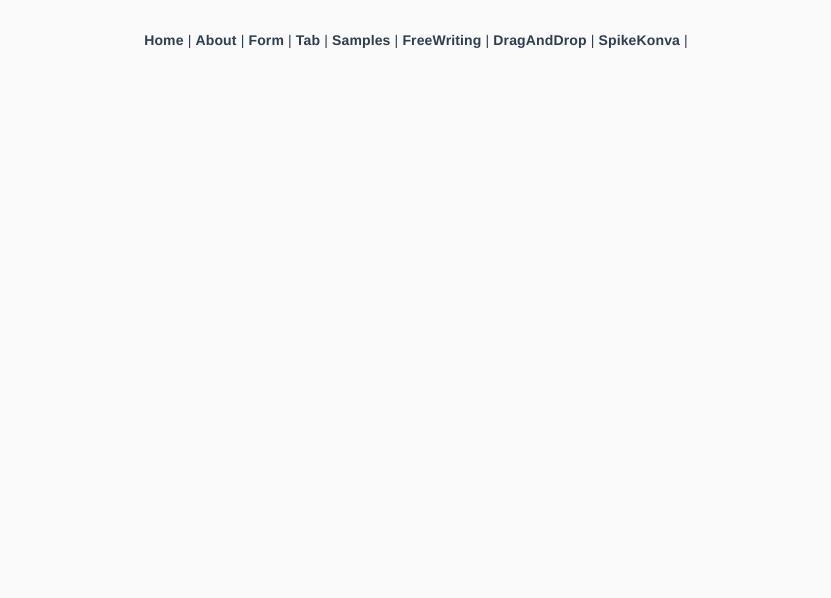
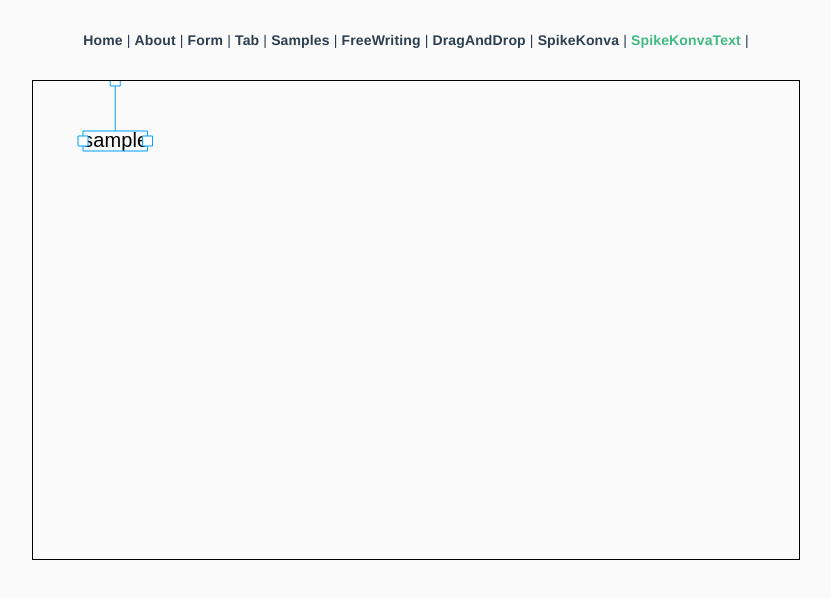
Before and after one commit to G-Shino/spike-vue-js, a Vue app: page /spike-konva-text in a window 1280 px wide. Shown: the top 598 px of the page, without its empty margins (224-1055 px from the left). Built offline with nearby package versions, Linux system fonts and the light colour scheme.

Commit message:
add text konva

```diff
--- a/src/App.vue
+++ b/src/App.vue
@@ -9,6 +9,7 @@
       <router-link to="/freewriting">FreeWriting</router-link> |
       <router-link to="/drag-and-drop">DragAndDrop</router-link> |
       <router-link to="/spike-konva">SpikeKonva</router-link> |
+      <router-link to="/spike-konva-text">SpikeKonvaText</router-link> |
     </div>
     <router-view />
   </div>
--- a/src/components/DragCubesKonva.vue
+++ b/src/components/DragCubesKonva.vue
@@ -30,6 +30,7 @@ export default {
       fill: "#f98289",
       stroke: "#491022",
       strokeWidth: 4,
+      draggable: true,
       // shadowBlur: 10,
       cornerRadius: [10, 10, 10, 10]
     });
--- /dev/null
+++ b/src/components/TextInput.vue
@@ -0,0 +1,127 @@
+<template>
+  <div id="wrapper">
+    <div ref="container" id="container"></div>
+    <div v-if="flagModal">
+      <textarea
+        id="text"
+        v-on:input="handleTextArea($event)"
+        v-bind:value="message"
+      ></textarea>
+      <button v-on:click="handleOutsideCanvasClick">OK</button>
+    </div>
+  </div>
+</template>
+<script>
+import Konva from "konva";
+export default {
+  data: function() {
+    return {
+      height: window.innerHeight,
+      stage: null,
+      canvas: null,
+      context: null,
+      layer: null,
+      flagModal: false,
+      message: "sample"
+    };
+  },
+  methods: {
+    handleTextArea: function(event) {
+      console.log("hi");
+      this.message = event.target.value;
+      this.textNode.text(event.target.value);
+      this.layer.draw();
+    },
+    handleOutsideCanvasClick: function() {
+      this.flagModal = false;
+    }
+  },
+  mounted: function() {
+    const container = this.$refs.container;
+    this.stage = new Konva.Stage({
+      container,
+      width: container.clientWidth,
+      height: container.clientHeight
+    });
+    this.layer = new Konva.Layer();
+    this.stage.add(this.layer);
+
+    const textNode = new Konva.Text({
+      text: this.message,
+      x: 50,
+      y: 50,
+      fontSize: 20,
+      draggable: true
+    });
+
+    textNode.on("dblclick", () => {
+      this.flagModal = true;
+
+      // const textPosition = textNode.getAbsolutePosition();
+      // const stageBox = this.stage.container().getBoundingClientRect();
+      // console.log(stageBox);
+
+      // const areaPosition = {
+      //   x: stageBox.left,
+      //   y: stageBox.top
+      // };
+
+      // const textarea = document.createElement("textarea");
+      // document.body.appendChild(textarea);
+
+      // textarea.value = textNode.text();
+      // textarea.style.position = "absolute";
+      // textarea.style.top = `${areaPosition.x}px`;
+      // textarea.style.left = `${areaPosition.y}px`;
+      // textarea.style.width = textNode.width();
+
+      // textarea.focus();
+
+      // textarea.addEventListener("keydown", e => {
+      //   if (e.keyCode === 13) {
+      //     textNode.text(textarea.value);
+      //     this.layer.draw();
+      //     document.body.removeChild(textarea);
+      //   }
+      // });
+    });
+    this.textNode = textNode;
+    this.layer.add(textNode);
+
+    const tr = new Konva.Transformer({
+      node: textNode,
+      enabledAnchors: ["middle-left", "middle-right"],
+      // set minimum width of text
+      boundBoxFunc: function(oldBox, newBox) {
+        newBox.width = Math.max(30, newBox.width);
+        return newBox;
+      }
+    });
+
+    textNode.on("transform", function() {
+      // reset scale, so only with is changing by transformer
+      textNode.setAttrs({
+        width: textNode.width() * textNode.scaleX(),
+        scaleX: 1
+      });
+    });
+
+    this.layer.add(tr);
+
+    this.canvas = this.$refs.canvas;
+    this.layer.draw();
+  }
+};
+</script>
+
+<style lang="scss" scoped>
+#wrapper {
+  width: 100%;
+  height: 100%;
+}
+#container {
+  border: 1px solid #000;
+  width: 60%;
+  height: 60%;
+}
+</style>
--- a/src/router/index.ts
+++ b/src/router/index.ts
@@ -7,6 +7,7 @@ import Samples from "../views/Samples.vue";
 import FreeWriting from "../views/FreeWriting.vue";
 import DragAndDrop from "../views/DragAndDrop.vue";
 import SpikeKonva from "../views/SpikeKonva.vue";
+import SpikeKonvaText from "../views/SpikeKonvaText.vue";
 
 Vue.use(VueRouter);
 
@@ -38,7 +39,12 @@ const routes: Array<RouteConfig> = [
   { path: "/samples", name: "Samples", component: Samples },
   { path: "/freewriting", name: "FreeWriting", component: FreeWriting },
   { path: "/drag-and-drop", name: "DragAndDrop", component: DragAndDrop },
-  { path: "/spike-konva", name: "SpikeKonva", component: SpikeKonva }
+  { path: "/spike-konva", name: "SpikeKonva", component: SpikeKonva },
+  {
+    path: "/spike-konva-text",
+    name: "SpikeKonvaText",
+    component: SpikeKonvaText
+  }
 ];
 
 const router = new VueRouter({
--- /dev/null
+++ b/src/views/SpikeKonvaText.vue
@@ -0,0 +1,23 @@
+<template>
+  <div id="wrapper">
+    <TextInput />
+  </div>
+</template>
+
+<script>
+import TextInput from "../components/TextInput.vue";
+export default {
+  components: {
+    TextInput
+  }
+};
+</script>
+
+<style lang="scss" scoped>
+#wrapper {
+  width: 100%;
+  height: 100vh;
+  display: flex;
+  justify-content: center;
+}
+</style>
```
